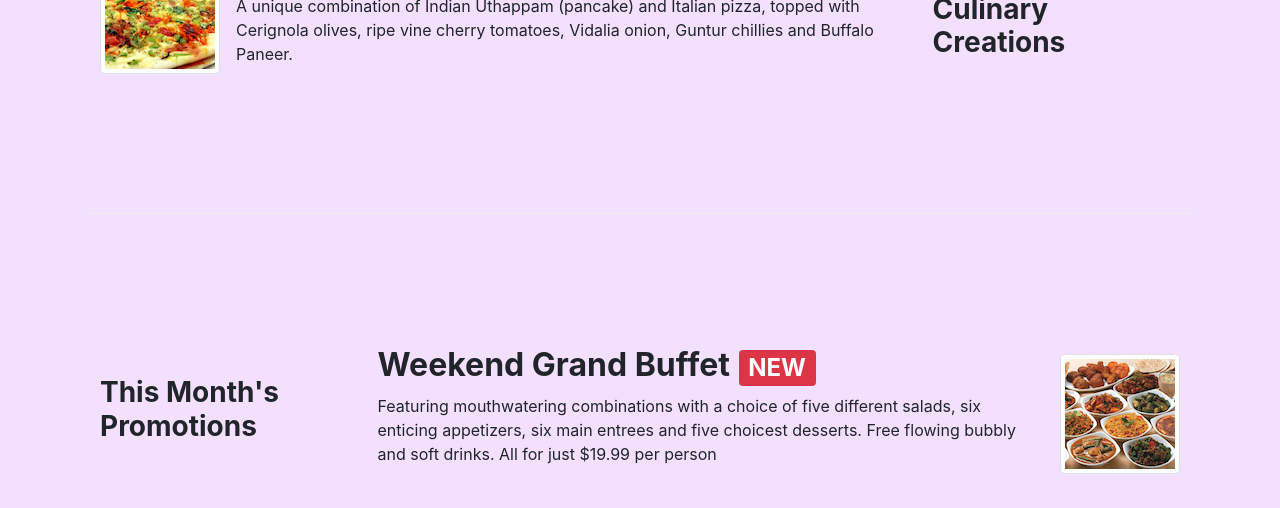
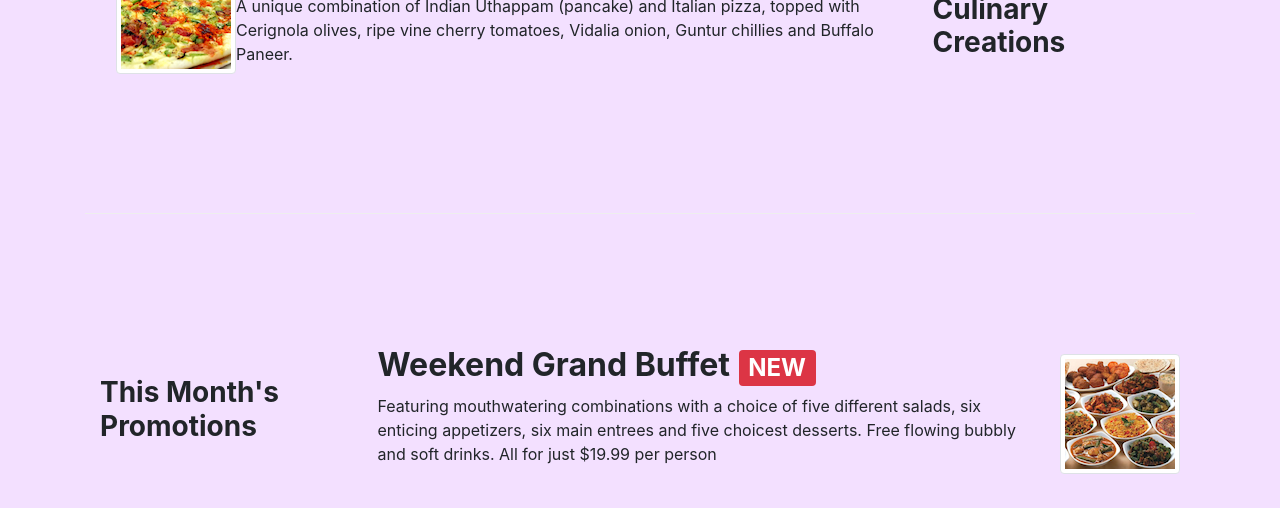
Before and after one commit to MischokLO/bootstrap4, a website: page index.html in a window 1280 px wide. Shown: the part 592-1100 px from the top of the page. Drawn offline with nearby package versions, Linux system fonts and the light colour scheme.

Commit message:
added a bugfix

```diff
--- a/index.html
+++ b/index.html
@@ -61,7 +61,7 @@
             </div>
             <div class="col col-sm order-sm-first col-md">
                 <div class="media">
-                    <img src="img/uthappizza.png" class="d-flex mr-3 img-thumbnail align-self-center" alt="uthappizza">
+                    <img src="img/uthappizza.png" class="d-flex ml-3 img-thumbnail align-self-center" alt="uthappizza">
                     <div class="media-body">
                         <h2 class="mt-0">
                             <strong>Uthappizza</strong>
```
